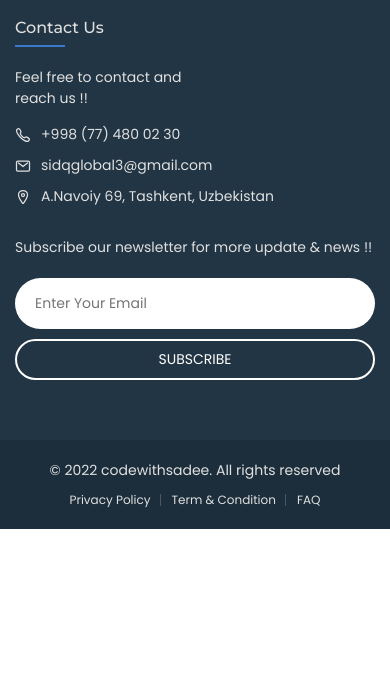
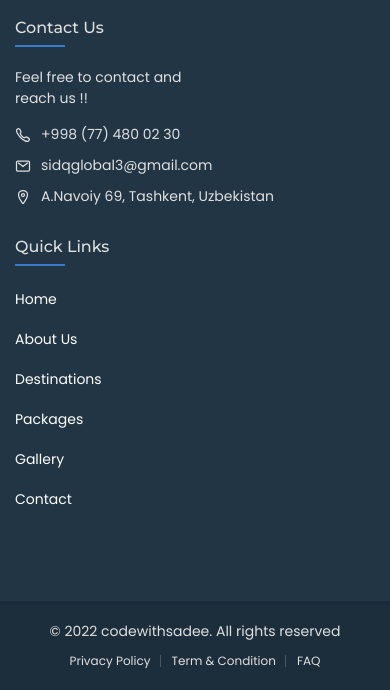
Before and after one commit to urolovforever/travel-site, a Django app: template templates/tour/destination_confirm_delete.html in a window 390 px wide. Shown: the part 1379-2069 px from the top of the page. Before the commit the page ends 1908 px from the top, so only its background shows below. Run offline with Django 4.2, Linux system fonts and the light colour scheme; the template is opened without the code that fills it: values that come from a table or form of the project are taken from there, others are empty; tables that the repository leaves empty hold one stand-in row (values such as "Sample post"); grey boxes marked "Sample" are stand-in pictures.

Commit message:
Replace footer newsletter with Quick Links section
- Remove newsletter/subscribe form from footer
- Add Quick Links section with navigation to main pages:
  * Home
  * About Us
  * Destinations
  * Packages
  * Gallery
  * Contact
- Update CSS styles:
  * Replace .footer-form with .footer-links styles
  * Add hover effect with color change and slide animation
  * Responsive layout: column on mobile, row on tablet, column on desktop
  * Update grid layout for all breakpoints
- Maintain consistent footer structure across all screen sizes
- Improve footer navigation accessibility

```diff
--- a/static/css/style.css
+++ b/static/css/style.css
@@ -844,20 +844,27 @@ address {
 
 .contact-link:is(:hover, :focus) { color: var(--white); }
 
-.form-text {
+.footer-links { margin-bottom: 30px; }
+
+.footer-links-list {
+  display: flex;
+  flex-direction: column;
+  gap: 15px;
+  margin-top: 20px;
+}
+
+.footer-link {
+  color: var(--white);
   font-size: var(--fs-5);
-  margin-bottom: 20px;
-}
-
-.footer-form .input-field {
-  background: var(--white);
-  font-size: var(--fs-5);
-  padding: 15px 20px;
-  border-radius: 100px;
-  margin-bottom: 10px;
-}
-
-.footer-form .btn { width: 100%; }
+  font-family: var(--ff-poppins);
+  transition: var(--transition);
+  display: inline-block;
+}
+
+.footer-link:is(:hover, :focus) {
+  color: var(--bright-navy-blue);
+  transform: translateX(5px);
+}
 
 .footer-bottom {
   --gunmetal: hsl(205, 36%, 17%);
@@ -1199,7 +1206,7 @@ address {
     gap: 30px;
   }
 
-  .footer-form { grid-column: span 2; }
+  .footer-links { grid-column: span 2; }
 
   .footer-bottom { text-align: left; }
 
@@ -1360,16 +1367,11 @@ address {
    * FOOTER
    */
 
-  .form-wrapper {
-    display: flex;
-    justify-content: flex-start;
-    align-items: center;
+  .footer-links-list {
+    flex-direction: row;
+    flex-wrap: wrap;
     gap: 20px;
   }
-
-  .footer-form .input-field { margin-bottom: 0; }
-
-  .footer-form .btn { width: max-content; }
 
 
 
@@ -1518,11 +1520,12 @@ address {
     gap: 50px;
   }
 
-  .footer-form { grid-column: unset; }
-
-  .form-wrapper { flex-direction: column; }
-
-  .footer-form .btn { width: 100%; }
+  .footer-links { grid-column: unset; }
+
+  .footer-links-list {
+    flex-direction: column;
+    gap: 15px;
+  }
 
 
 
--- a/templates/base.html
+++ b/templates/base.html
@@ -207,16 +207,37 @@
 
         </div>
 
-        <div class="footer-form">
+        <div class="footer-links">
 
-          <p class="form-text">
-            {% trans "Subscribe our newsletter for more update & news !!" %}
-          </p>
+          <h4 class="contact-title">{% trans "Quick Links" %}</h4>
 
-          <form action="" class="form-wrapper">
-            <input type="email" name="email" class="input-field" placeholder="{% trans 'Enter Your Email' %}" required>
-            <button type="submit" class="btn btn-secondary">{% trans "Subscribe" %}</button>
-          </form>
+          <ul class="footer-links-list">
+
+            <li>
+              <a href="{% url 'index' %}" class="footer-link">{% trans "Home" %}</a>
+            </li>
+
+            <li>
+              <a href="{% url 'about' %}" class="footer-link">{% trans "About Us" %}</a>
+            </li>
+
+            <li>
+              <a href="{% url 'destinations:destination_list' %}" class="footer-link">{% trans "Destinations" %}</a>
+            </li>
+
+            <li>
+              <a href="{% url 'packages:package_list' %}" class="footer-link">{% trans "Packages" %}</a>
+            </li>
+
+            <li>
+              <a href="{% url 'gallery:gallery' %}" class="footer-link">{% trans "Gallery" %}</a>
+            </li>
+
+            <li>
+              <a href="{% url 'contact' %}" class="footer-link">{% trans "Contact" %}</a>
+            </li>
+
+          </ul>
 
         </div>
 
```
